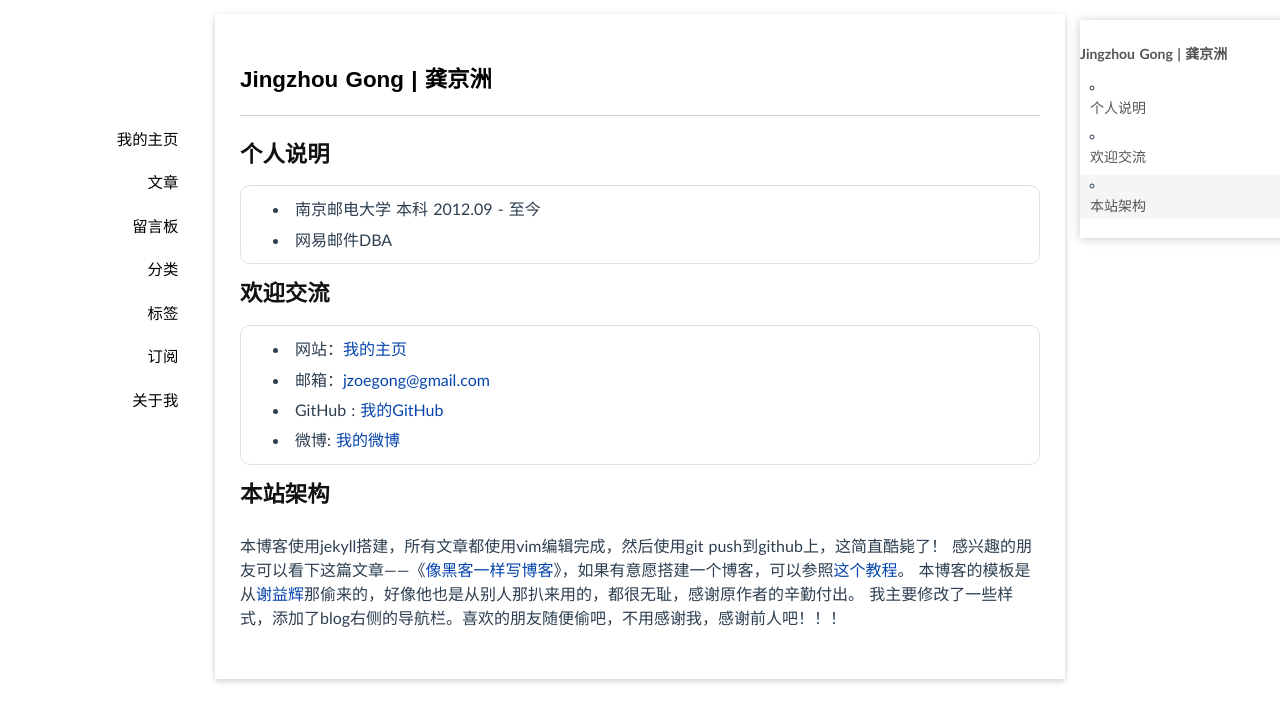
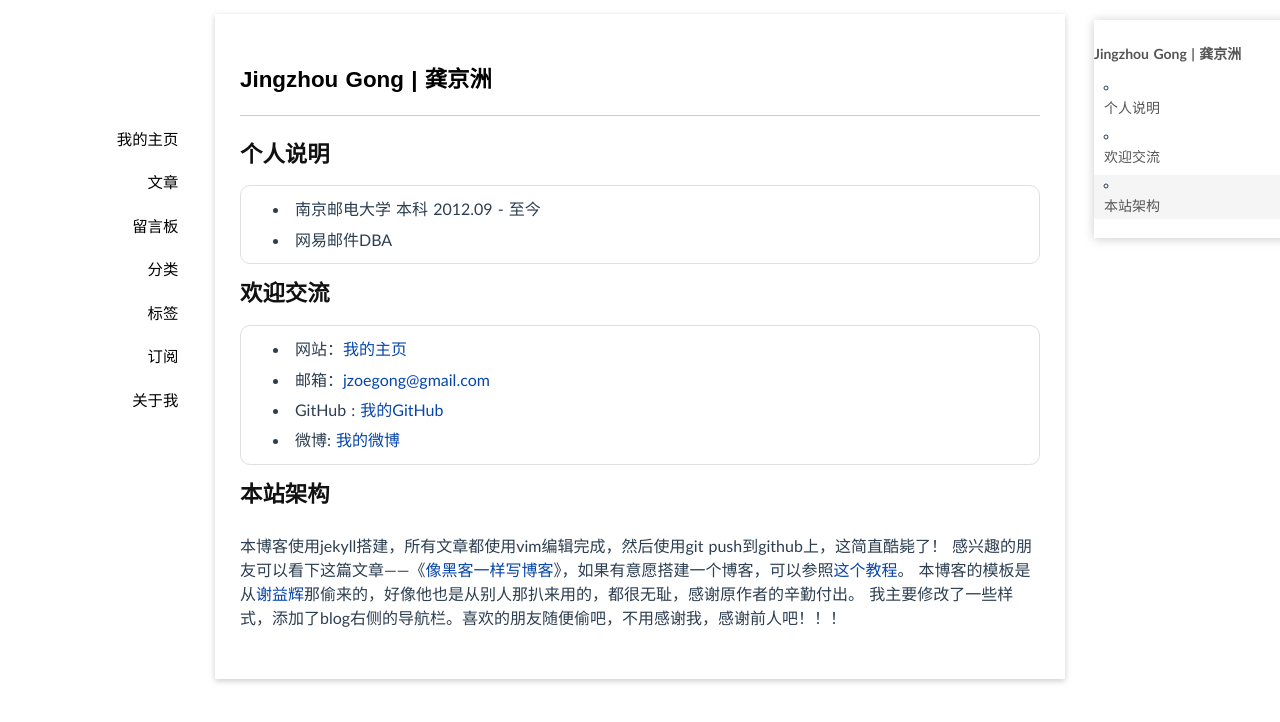
Before and after one commit to jzoe/post, a Jekyll site: the page built from about/index.md, in a window 1280 px wide. Shown: the top 722 px of the page. Built offline with Jekyll 4.4.1, drawn with Linux system fonts in a browser that asks for light colours; Markdown is read by kramdown in place of the engine named in the settings; comment, search, counter and statistics services are not loaded.

Commit message:
fix bugs

```diff
--- a/media/css/style.css
+++ b/media/css/style.css
@@ -172,7 +172,7 @@ background: #83BF73;
 	background: #fff;
 	float: right;
 	padding: 0px;
-	margin-left: 60em;
+	margin-left: 61em;
 	box-shadow: 0 1px 10px #ccc
 }
 
```
